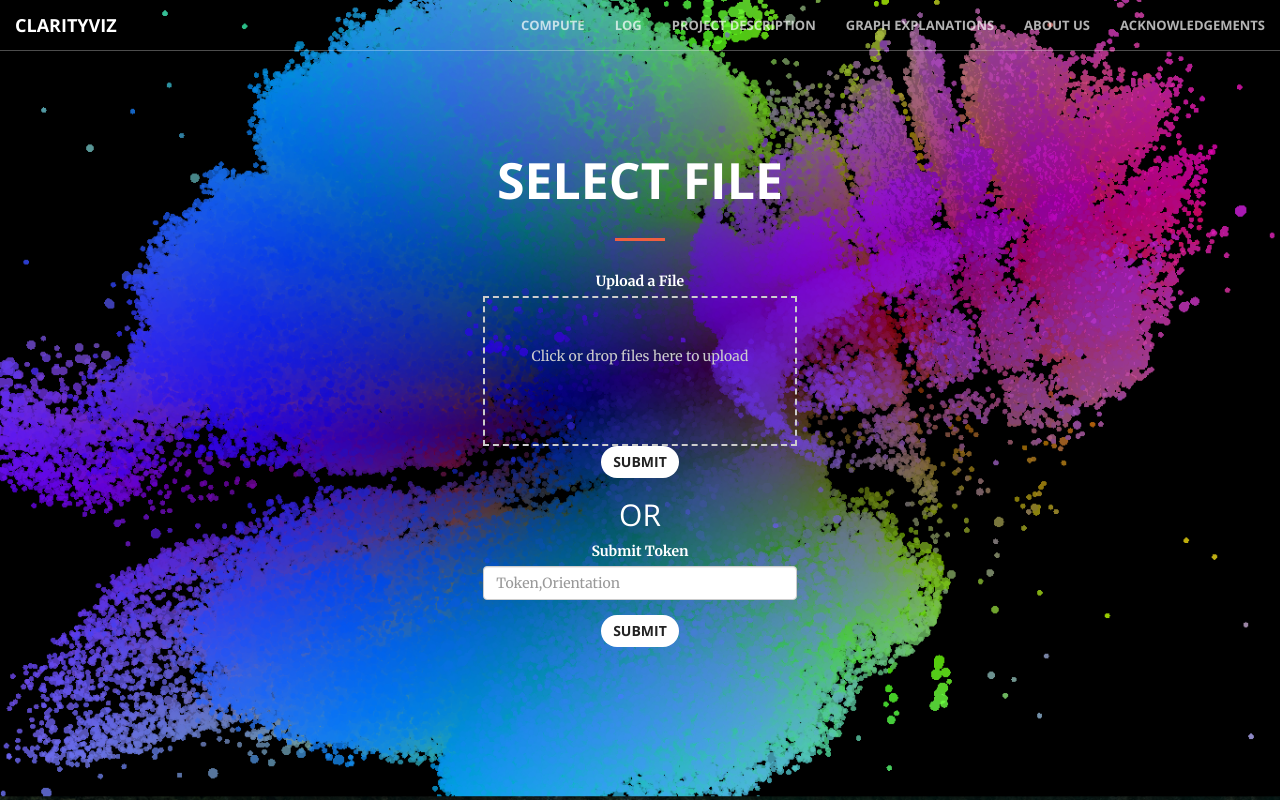
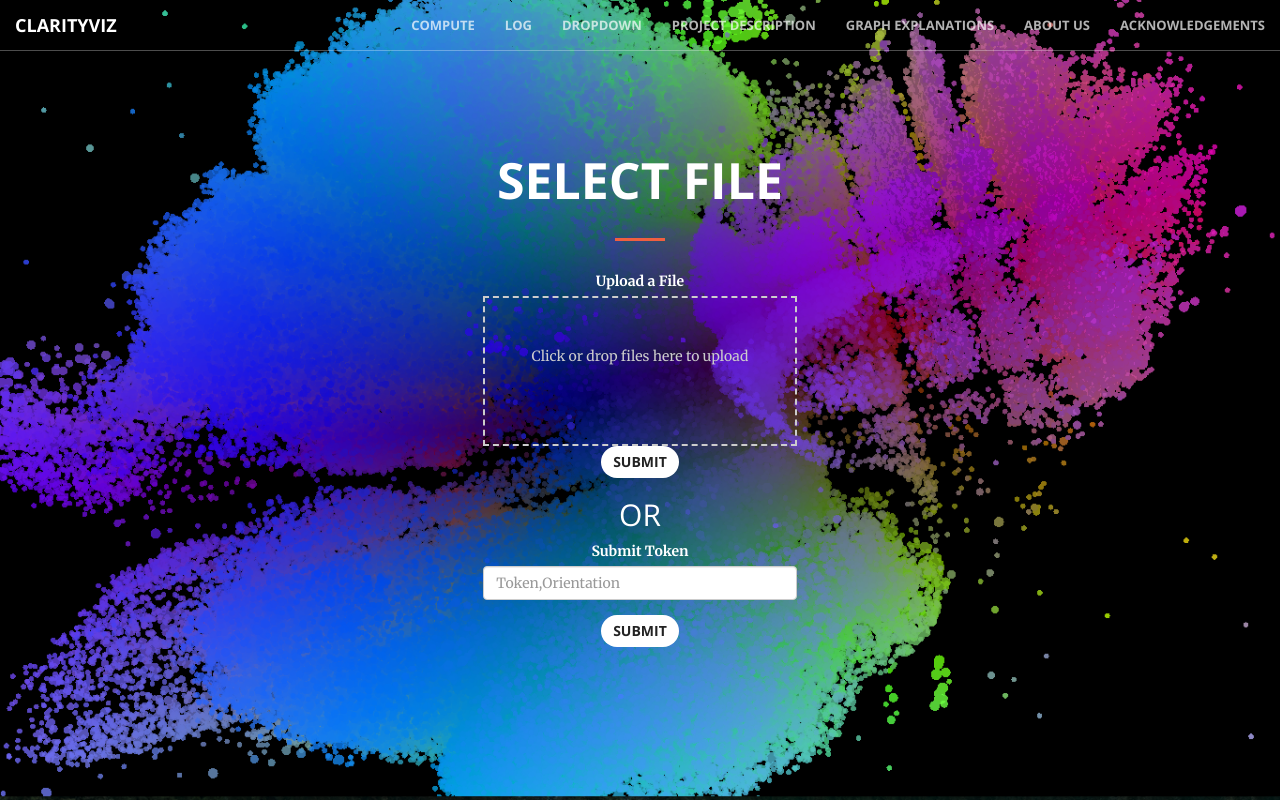
Before and after one commit to jonl1096/clvizdjango, a Django app: page /clarityviz/ in a window 1280 px wide. Run offline with Django 3.2, Linux system fonts and the light colour scheme; parts of the project's set-up code (start-up, migrations or seed data) failed here and were passed over; some libraries are stand-ins or nearby versions.

Commit message:
added dropdown to toolbar

```diff
--- a/seelviz/clarityviz/templates/clarityviz/header.html
+++ b/seelviz/clarityviz/templates/clarityviz/header.html
@@ -51,6 +51,14 @@
                             <!--<li>-->
                                 <!--<a class="page-scroll" href="/clarityviz">ClarityViz</a>-->
                             <!--</li>-->
+                            <li class="nav-item dropdown">
+                                <a class="nav-link dropdown-toggle" href="http://example.com" id="supportedContentDropdown" data-toggle="dropdown" aria-haspopup="true" aria-expanded="false">Dropdown</a>
+                                <div class="dropdown-menu" aria-labelledby="supportedContentDropdown">
+                                  <a class="dropdown-item" href="#">Action</a>
+                                  <a class="dropdown-item" href="#">Another action</a>
+                                  <a class="dropdown-item" href="#">Something else here</a>
+                                </div>
+                            </li>
                             <li>
                                 <a class="page-scroll" href="/home/#Project">Project Description</a>
                             </li>
```
